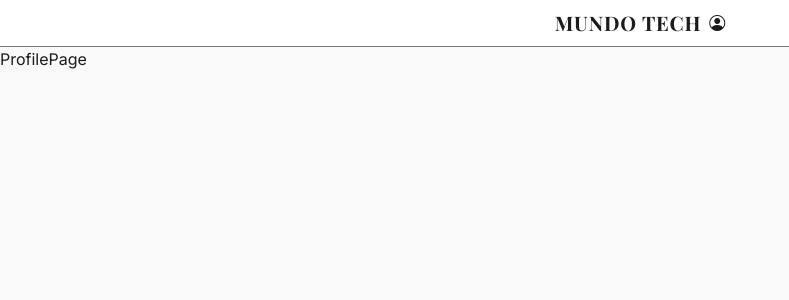
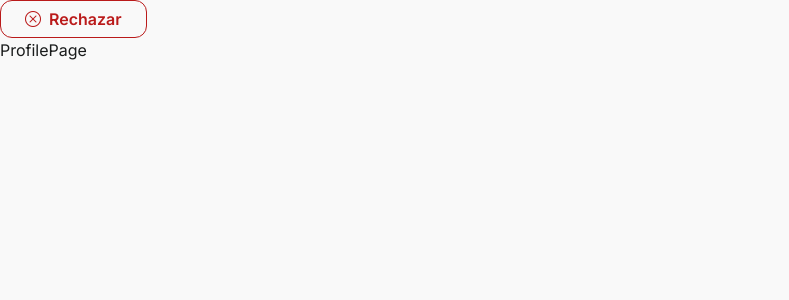
Before and after one commit to FactoriaF5-MundoTech-Team2/PeriodicoTeam2-frontend, a React (Vite) app: page /profile in a window 1280 px wide. Shown: the top 300 px of the page, without its empty margins (0-789 px from the left). Built offline with nearby package versions, Linux system fonts and the light colour scheme; a web font is replaced by a local one.

Commit message:
feat: add RejectButton UI component whit custom Sass variables and Bootstrap base styles

```diff
--- a/src/App.jsx
+++ b/src/App.jsx
@@ -1,12 +1,13 @@
-import Header from "./components/Header/Header";
-
+//import Header from "./components/Header/Header";
+import Button from "./features/articles/components/RejectButton/RejectButton";
 import { Outlet } from "react-router-dom";
 
 function App() {
   return (
     <>
       <main>
-        <Header />
+        {/* <Header /> */}
+        <Button />
         <Outlet />
       </main>
     </>
--- a/src/features/articles/components/RejectButton/RejectButton.jsx
+++ b/src/features/articles/components/RejectButton/RejectButton.jsx
@@ -1,58 +1,17 @@
-import { useState } from 'react'
-import { rejectArticle } from '../../../services/articleService'
-import styles from './RejectButton.module.scss'
+import "./RejectButton.scss";
 
-function RejectButton({ articleId, managerId, onRejectSuccess }) {
-  const [isLoading, setIsLoading] = useState(false)
-  const [error, setError] = useState(null)
-
-  const handleReject = async () => {
-    setIsLoading(true)
-    setError(null)
-
-    try {
-      const updatedArticle = await rejectArticle(articleId, managerId)
-      onRejectSuccess(updatedArticle)
-    } catch (err) {
-      setError('No se pudo rechazar el artículo. Verifica tu rol.')
-    } finally {
-      setIsLoading(false)
-    }
-  }
-
+function RejectButton({ articleId, onReject }) {
   return (
-    <div>
-      <button
-        type="button"
-        className={styles.rejectButton}
-        onClick={handleReject}
-        disabled={isLoading}
-        aria-label={`Rechazar artículo ${articleId}`}
-      >
-        <svg
-          className={styles.icon}
-          width="18"
-          height="18"
-          viewBox="0 0 24 24"
-          fill="none"
-          stroke="currentColor"
-          strokeWidth="1.5"
-          strokeLinecap="round"
-          aria-hidden="true"
-        >
-          <circle cx="12" cy="12" r="10" />
-          <line x1="9" y1="9" x2="15" y2="15" />
-          <line x1="15" y1="9" x2="9" y2="15" />
-        </svg>
-        {isLoading ? 'Rechazando...' : 'Rechazar'}
-      </button>
-      {error && (
-        <p className={styles.errorMessage} role="alert">
-          {error}
-        </p>
-      )}
-    </div>
-  )
+    <button
+      type="button"
+      className="btn w-100 w-md-auto gap-2 reject-button"
+      onClick={onReject}
+      aria-label={`Rechazar artículo ${articleId}`}
+    >
+      <i className="bi bi-x-circle" aria-hidden="true"></i>
+      Rechazar
+    </button>
+  );
 }
 
-export default RejectButton
+export default RejectButton;
--- a/src/features/articles/components/RejectButton/RejectButton.scss
+++ b/src/features/articles/components/RejectButton/RejectButton.scss
@@ -1,26 +1,18 @@
-@use '../../../styles/abstracts/variables' as *;
-@use '../../../styles/abstracts/mixins' as *;
+@use "../../../../styles/variables" as *;
 
-.rejectButton {
-  @include flex-center;
-  gap: $spacing-sm;
-
-  width: 100%;
-  padding: $spacing-sm $spacing-lg;
-  font-size: $font-size-base;
-
-  background-color: transparent;
-  color: $red;
+.reject-button {
+ color: $red;
   border: 1px solid $red;
   border-radius: $border-radius;
   font-family: $font-secondary;
+  font-size: $font-size-base;
   font-weight: 600;
+  background-color: transparent;
   transition: background-color 0.2s ease, color 0.2s ease;
-
-  @include responsive(md) {
-    width: auto;
-    font-size: $font-size-sm;
-  }
+  padding: $spacing-sm $spacing-lg;
+  display: inline-flex;
+  align-items: center;
+  gap: $spacing-sm;
 
   &:hover:not(:disabled) {
     background-color: $red;
@@ -30,7 +22,6 @@
   &:disabled {
     color: $gray;
     border-color: $gray-medium;
-    cursor: not-allowed;
   }
 
   &:focus-visible {
@@ -38,13 +29,3 @@
     outline-offset: 2px;
   }
 }
-
-.icon {
-  display: flex;
-}
-
-.errorMessage {
-  color: $red;
-  font-size: $font-size-sm;
-  margin-top: $spacing-xs;
-}
--- a/src/main.jsx
+++ b/src/main.jsx
@@ -4,6 +4,7 @@ import { BrowserRouter } from 'react-router-dom'
 import 'bootstrap-icons/font/bootstrap-icons.css'
 import './styles/main.scss'
 import AppRoutes from './routes/AppRoutes.jsx'
+
 
 createRoot(document.getElementById('root')).render(
   <StrictMode>
```
